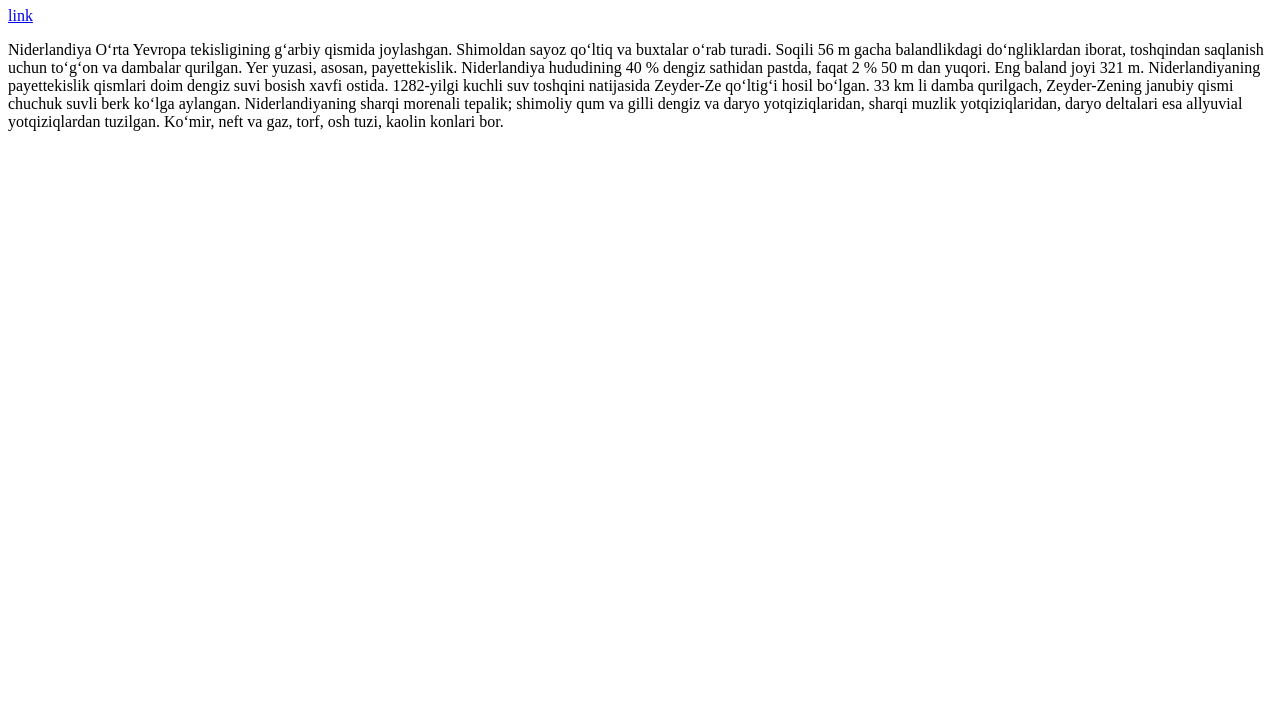
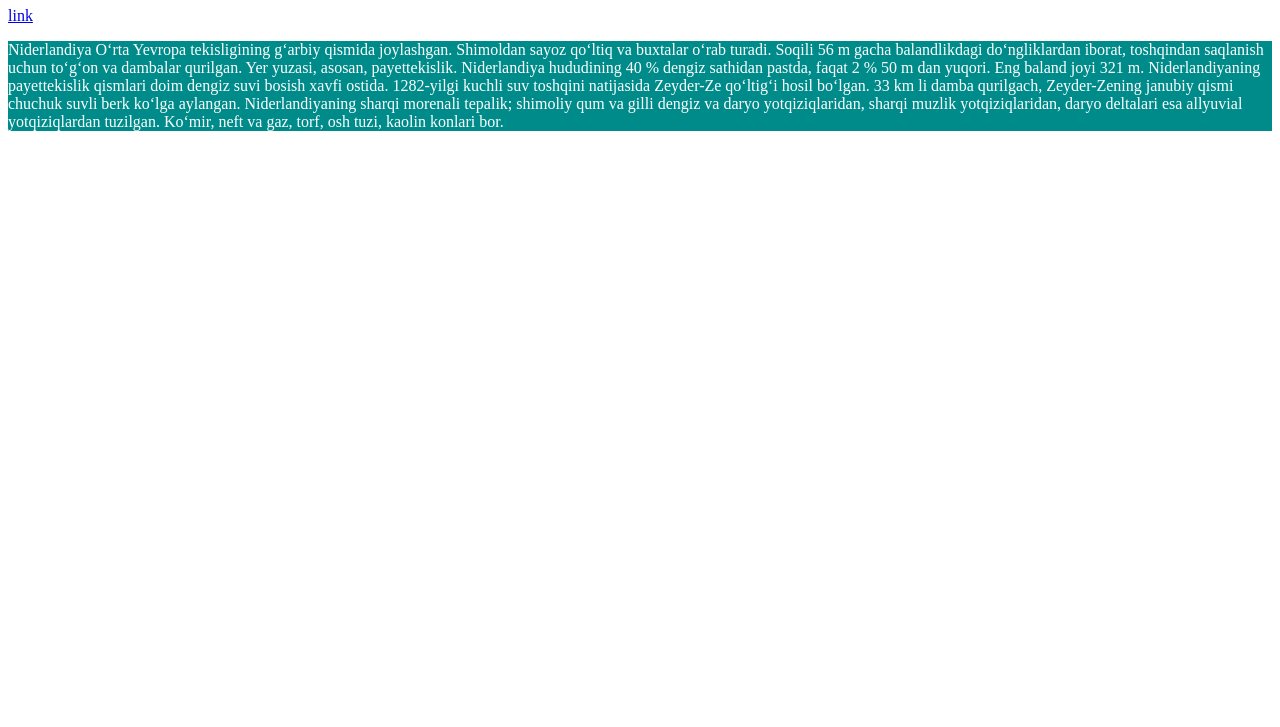
Before and after one commit to Azizbek-Kalandarov/drivo, a plain HTML site: page index.html in a window 1280 px wide. Shown: the part 73-800 px from the top of the page. Drawn offline with Linux system fonts and the light colour scheme.

Commit message:
Add bgc color and color p tag

```diff
--- a/main.css
+++ b/main.css
@@ -1,3 +1,8 @@
 * {
   box-sizing: border-box;
 }
+
+p {
+  color: white;
+  background-color: darkcyan;
+}
```
